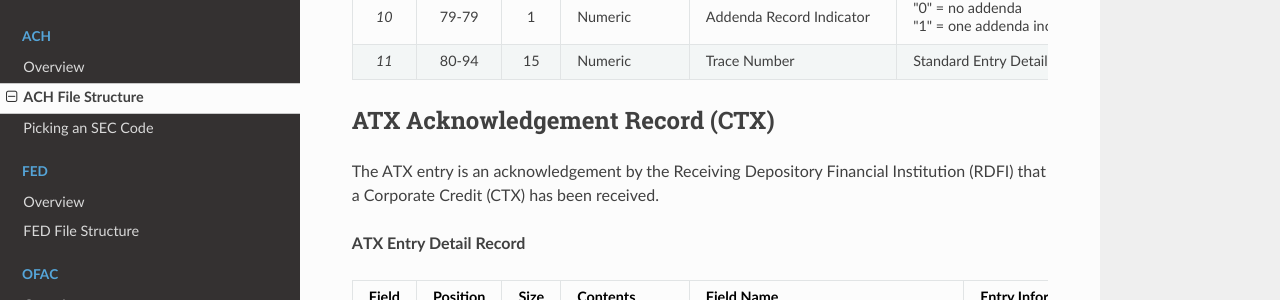
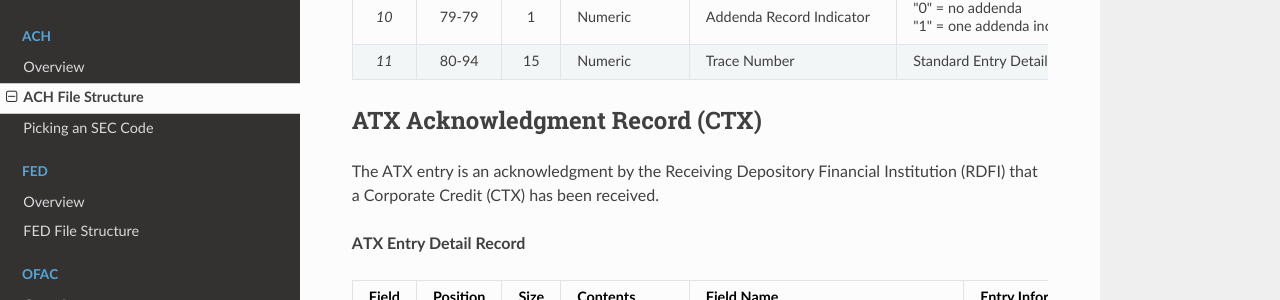
Before and after one commit to wadearnold/docs, an MkDocs documentation site: the page built from docs/ach/file-structure.md, in a window 1280 px wide and 900 px high, scrolled down 7691 px. Shown: the part 156-456 px from the top of the window. Built offline with MkDocs 1.6.1, drawn with Linux system fonts in a browser that asks for light colours; nearby versions of some CDN libraries; old or Windows-style settings are respelled for this version of MkDocs.

Commit message:
docs/ach: spelling

```diff
--- a/docs/ach/file-structure.md
+++ b/docs/ach/file-structure.md
@@ -227,9 +227,9 @@ number, account number and check serial number.
 | *10* | 79-79 | 1 | Numeric | Addenda Record Indicator | "0" = no addenda <br>"1" = one addenda included | O |
 | *11* | 80-94 | 15 | Numeric | Trace Number | Standard Entry Detail Trace Number | M |
 
-## ATX Acknowledgement Record (CTX)
+## ATX Acknowledgment Record (CTX)
 
-The ATX entry is an acknowledgement by the Receiving Depository Financial Institution (RDFI) that a Corporate Credit (CTX) has been received.
+The ATX entry is an acknowledgment by the Receiving Depository Financial Institution (RDFI) that a Corporate Credit (CTX) has been received.
 
 **ATX Entry Detail Record**
 
```
